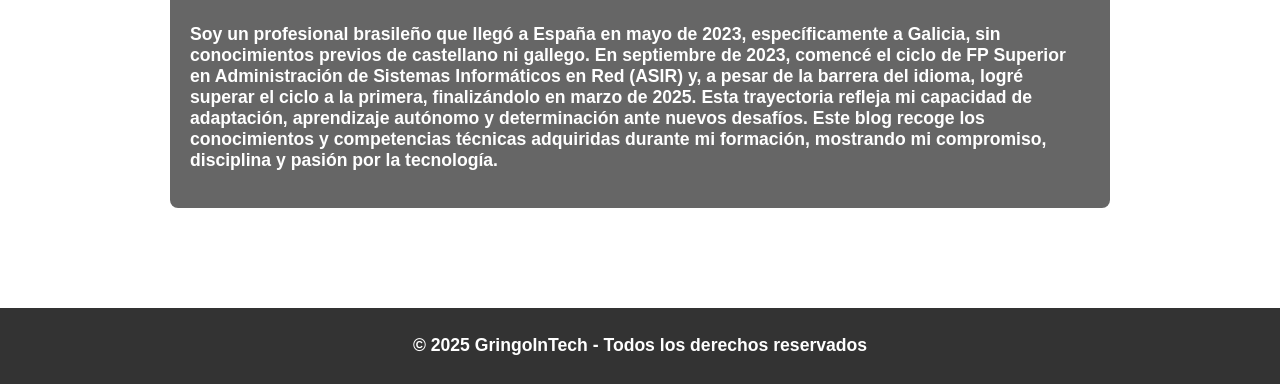
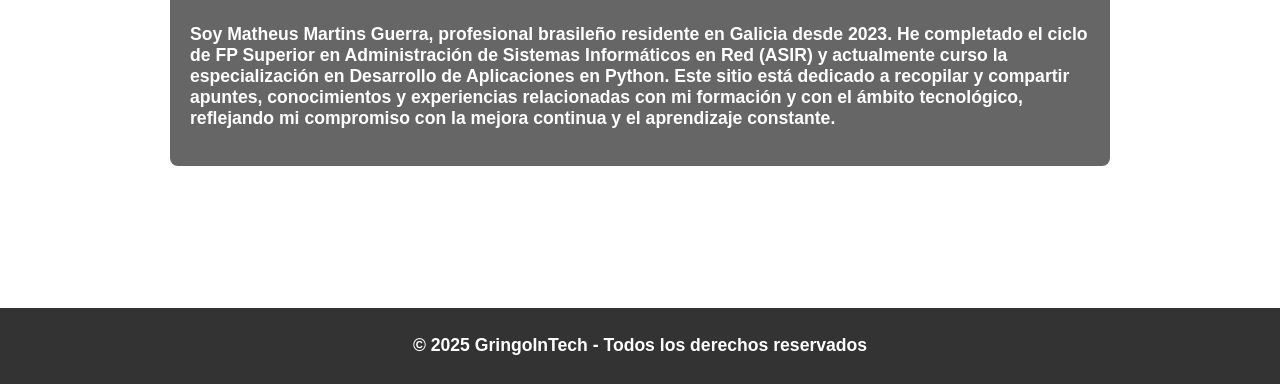
Before and after one commit to gringointech/gringointech, a plain HTML site: page index.html in a window 1280 px wide. Shown: the part 416-800 px from the top of the page. Drawn offline with Linux system fonts and the light colour scheme.

Commit message:
index.html

```diff
--- a/index.html
+++ b/index.html
@@ -3,7 +3,7 @@
 <head>
     <meta charset="UTF-8">
     <meta name="viewport" content="width=device-width, initial-scale=1.0">
-    <title>GringoInTech - Administración de Sistemas Informáticos en Red </title>
+    <title>GringoInTech </title>
     <meta name="description" content="GringoInTech: Recursos y apuntes de FP Ciclo Superior de Administración de Sistemas Informáticos en Red (ASIR).">
     <meta name="keywords" content="ASIR, Administración de Sistemas, FP Informática, Sistemas Informáticos, Redes, Seguridad informática, GringoInTech">
     <meta name="author" content="GringoInTech">
@@ -215,7 +215,7 @@ ul li a:hover {
     <main>
         <section id="inicio" class="active">
             <h2>¿Quién es el Gringo detrás de GringoInTech?</h2>
-            <p>Soy un profesional brasileño que llegó a España en mayo de 2023, específicamente a Galicia, sin conocimientos previos de castellano ni gallego. En septiembre de 2023, comencé el ciclo de FP Superior en Administración de Sistemas Informáticos en Red (ASIR) y, a pesar de la barrera del idioma, logré superar el ciclo a la primera, finalizándolo en marzo de 2025. Esta trayectoria refleja mi capacidad de adaptación, aprendizaje autónomo y determinación ante nuevos desafíos. Este blog recoge los conocimientos y competencias técnicas adquiridas durante mi formación, mostrando mi compromiso, disciplina y pasión por la tecnología.</p>
+            <p>Soy Matheus Martins Guerra, profesional brasileño residente en Galicia desde 2023. He completado el ciclo de FP Superior en Administración de Sistemas Informáticos en Red (ASIR) y actualmente curso la especialización en Desarrollo de Aplicaciones en Python. Este sitio está dedicado a recopilar y compartir apuntes, conocimientos y experiencias relacionadas con mi formación y con el ámbito tecnológico, reflejando mi compromiso con la mejora continua y el aprendizaje constante.</p>
         </section>
 
         <section id="contenido-asir">
```
